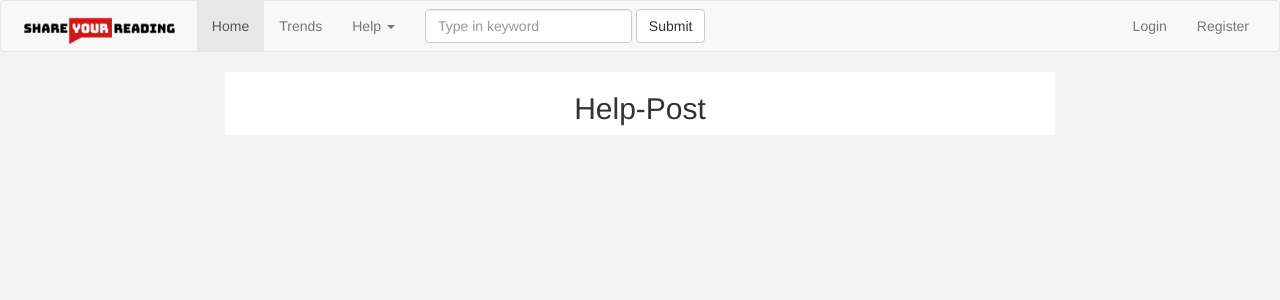
After one commit to bopopescu/ShareYourReading, a Flask app: template templates/helpPost.html in a window 1280 px wide. The commit adds this page. Shown: the top 300 px of the page. Run offline with Flask 2, Linux system fonts and the light colour scheme; the template is opened without the code that fills it, so the values that code supplies are empty.

Commit message:
update help pages
Only create htmls and urls. Content needs to be created.

```diff
--- /dev/null
+++ b/static/css/helpAbout.css
@@ -0,0 +1,4 @@
+.form-container{
+    width: 250px;
+    margin: 0 auto;
+}
--- /dev/null
+++ b/static/css/helpComment.css
@@ -0,0 +1,4 @@
+.form-container{
+    width: 250px;
+    margin: 0 auto;
+}
--- /dev/null
+++ b/static/css/helpPost.css
@@ -0,0 +1,4 @@
+.form-container{
+    width: 250px;
+    margin: 0 auto;
+}
--- /dev/null
+++ b/static/css/helpSearch.css
@@ -0,0 +1,4 @@
+.form-container{
+    width: 250px;
+    margin: 0 auto;
+}
--- a/templates/base.html
+++ b/templates/base.html
@@ -36,11 +36,11 @@
             <li class="dropdown">
               <a href="#" class="dropdown-toggle" data-toggle="dropdown" role="button" aria-haspopup="true" aria-expanded="false">Help <span class="caret"></span></a>
               <ul class="dropdown-menu">
-                <li><a href="#">Search</a></li>
-                <li><a href="#">Post</a></li>
-                <li><a href="#">Comment</a></li>
+                <li><a href="{{ url_for('helpSearch') }}">Search</a></li>
+                <li><a href="{{ url_for('helpPost') }}">Post</a></li>
+                <li><a href="{{ url_for('helpComment') }}">Comment</a></li>
                 <li role="separator" class="divider"></li>
-                <li><a href="#">About</a></li>
+                <li><a href="{{ url_for('helpAbout') }}">About</a></li>
               </ul>
             </li>
           </ul>
--- /dev/null
+++ b/templates/helpPost.html
@@ -0,0 +1,17 @@
+{% extends 'base.html' %}
+
+{% block title %}helpPost{% endblock %}
+
+{%  block head %}
+    <link rel="stylesheet" href="{{ url_for('static', filename='css/helpPost.css') }}">
+{% endblock %}
+
+{%  block activate %}
+    <li class="active"><a href="/">Home</a></li>
+    <li><a href="{{ url_for('trends') }}">Trends</a></li>
+{% endblock %}
+
+{%  block main %}
+    <h2 class="page-title">Help-Post</h2>
+
+{% endblock %}
```
Also changed, not shown: syr.py (+16 -0 lines), templates/helpAbout.html (added, +17 -0 lines), templates/helpComment.html (added, +17 -0 lines), templates/helpSearch.html (added, +17 -0 lines).
